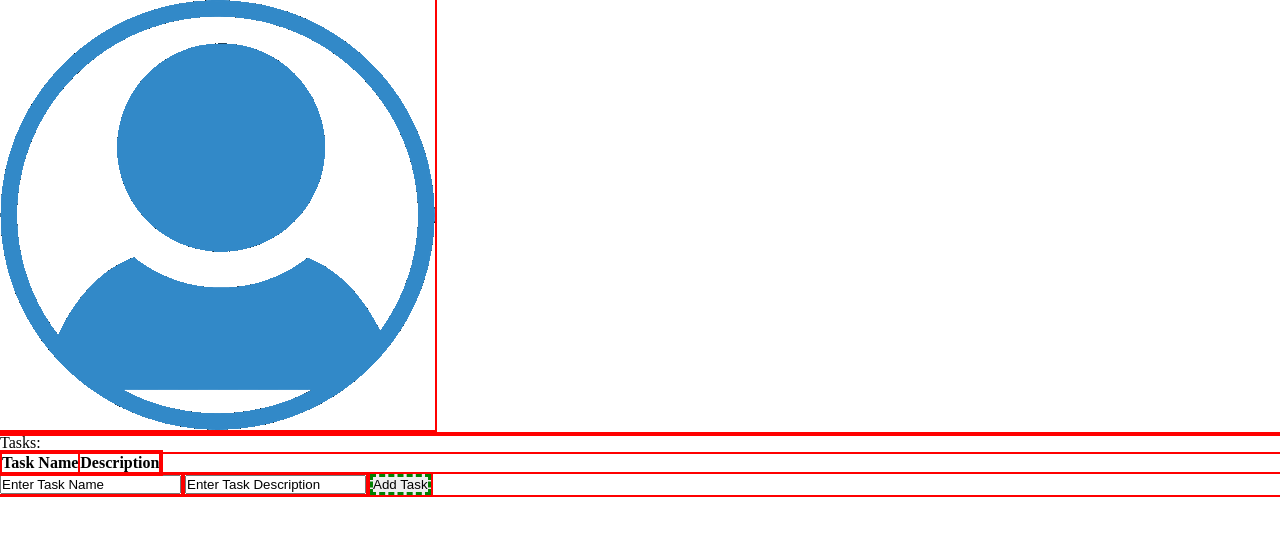
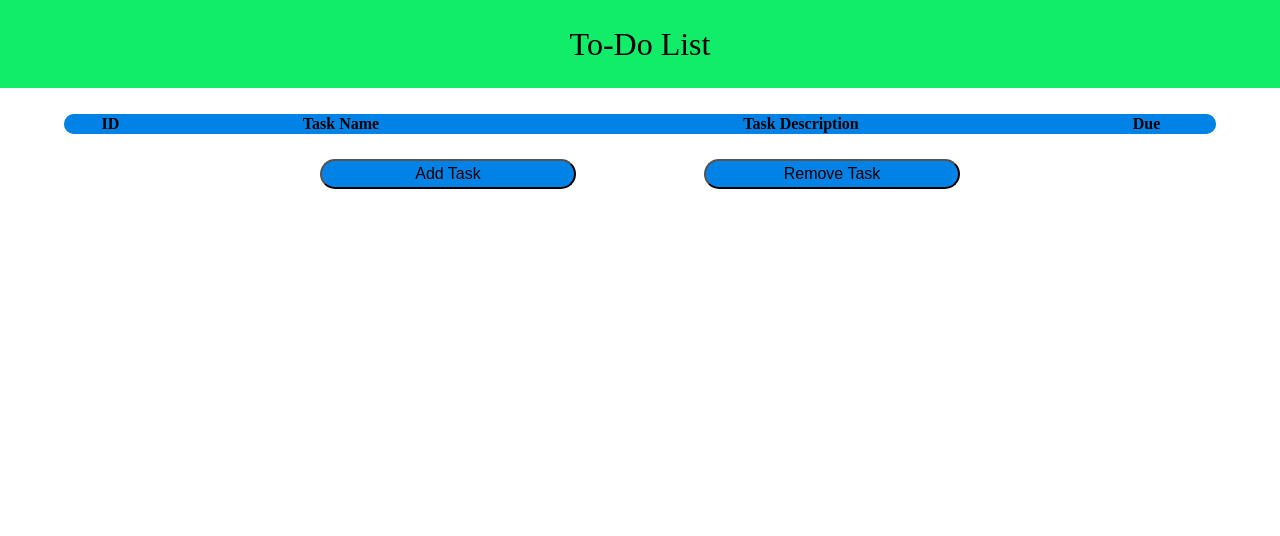
Before and after one commit to ManavDaggula/Todo-HTML, a plain HTML site: page index.html in a window 1280 px wide. Drawn offline with Linux system fonts and the light colour scheme.

Commit message:
style changes

```diff
--- a/index.html
+++ b/index.html
@@ -4,28 +4,23 @@
     <meta charset="UTF-8">
     <meta http-equiv="X-UA-Compatible" content="IE=edge">
     <meta name="viewport" content="width=device-width, initial-scale=1.0">
-    <link rel="stylesheet" href="styles.css">
-    <link rel="shortcut icon" href="ToDo-List.ico" type="image/x-icon">
-    <script src="script.js" defer></script>
-    <title>To-Do</title>
+    <title>To-Do List</title>
+    <!-- <link rel="stylesheet" href="/../bootstrap-5.2.0-beta1-dist/css/bootstrap.min.css"> -->
+    <link rel="stylesheet" href="/styles.css">
 </head>
 <body>
-    <header>
-        <img src="/user.png" alt="user-image">
-    </header>
-    <main>
-        <p>Tasks:</p>
-        <table>
-            <tr>
-                <th>Task Name</th>
-                <th>Description</th>
-            </tr>
-        </table>
-        <div class="input">
-            <input type="text" value="Enter Task Name" id="taskName">
-            <input type="text" value="Enter Task Description" id="taskDescription">
-            <input type="button" value="Add Task">
-        </div>
-    </main>
+    <header class="container-lg justify-content-center">To-Do List</header>
+    <table>
+        <thead>
+            <th>ID</th><th>Task Name</th><th>Task Description</th><th>Due</th>
+        </thead>
+        <tbody id="task-table"></tbody>
+
+    </table>
+    <div class="button-holder">
+        <button id="add-task">Add Task</button>
+        <button id="remove-task">Remove Task</button>
+    </div>
+    <script src="/script.js"></script>
 </body>
 </html>
--- a/script.js
+++ b/script.js
@@ -1,30 +1,25 @@
-let tasks=[] // a container for having all the tasks here
+const table = document.getElementById("task-table");
+const add_button = document.getElementById("add-task");
+const remove_button = document.getElementById("remove-task");
 
-// function load_tasks() // to be defined to support loading saved tasks
+function add_task(){
+    // window.alert("Button Pressed");
+    let task_row = document.createElement("tr");
+    let task_id = document.createElement("td");
+    let task_name = document.createElement("td");
+    let task_description = document.createElement("td");
+    let task_due = document.createElement("td");
 
-function add_task(){// to add a task to the table and also store in the memory
-    console.log('added task')
-    let taskName=document.createElement('td')
-    let taskDesc=document.createElement('td')
-    let taskRow=document.createElement('tr')
-    taskName.innerText=textBoxes[0].value
-    taskDesc.innerText=textBoxes[1].value
-    taskRow.appendChild(taskName)
-    taskRow.appendChild(taskDesc)
-    document.querySelector('table').appendChild(taskRow)
+    task_id.textContent="id";
+    task_name.textContent="name";
+    task_description.textContent="description";
+    task_due.textContent="due";
+
+    task_row.append(task_id);
+    task_row.append(task_name);
+    task_row.append(task_description);
+    task_row.append(task_due);
+    table.append(task_row);
 }
 
-var textBoxes=document.querySelectorAll(".input>input[type='text']")
-for (let i=0;i<2;i++){
-    // console.log("tried it.")
-    textBoxes[i].addEventListener("focus",(event) => {
-        event.target.value='';
-    })
-}
-textBoxes[0].addEventListener("blur",(event)=>{
-    event.target.value="Enter Task Name";
-})
-textBoxes[1].addEventListener("blur",(event)=>{
-    event.target.value="Enter Task Description";
-})
-document.querySelector(".input>input[type='button']").addEventListener('click',add_task)
+add_button.addEventListener("click",add_task);
--- a/styles.css
+++ b/styles.css
@@ -1,8 +1,50 @@
 *{
-    padding: 0;
-    margin: 0;
-    outline: 2px solid red;
+    box-sizing: border-box;
 }
-.input>input[type='button']{
-    border:3px dashed green;
+
+body{
+    margin:0px;
 }
+
+header{
+    width:100%;
+    background:#12ED69;
+    text-align: center;
+    font-size:2rem;
+    padding:2%;
+}
+table{
+    width:90%;
+    margin:auto;
+    margin-top: 2%;
+    margin-bottom: 2%;
+    padding: 0px;
+    border-spacing:0px;
+    border-collapse: collapse;
+    border-radius: 0.7rem;
+    overflow: hidden;
+}
+
+table th{
+    background-color: #0082E6;
+}
+table td,table th{
+    text-align: center;
+}
+table{
+    background-color: #50D886;
+}
+button{
+    background: #0082E6;
+    border-radius:30px;
+    width:20%;
+    height:30px;
+    font-size:1rem;
+}
+.button-holder{
+    display:flex;
+    width:100%;
+    margin:auto;
+    justify-content: center;
+    gap:10%;
+}
```
